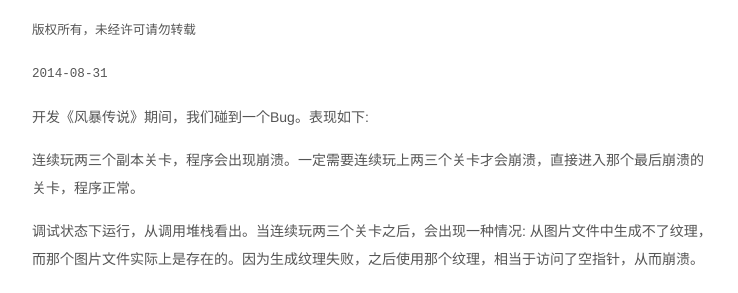
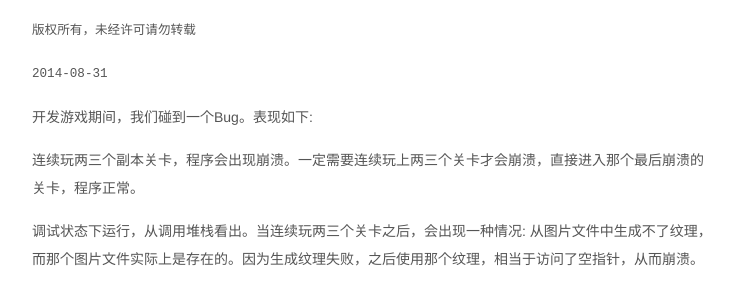
Before and after one commit to jzpangpang/hjcapple.github.com, a Jekyll site: the page built from _posts/2014-08-31-file-handle-leak.md, in a window 1280 px wide and 900 px high. Shown: the part 273-566 px from the top of the window, without its empty margins (268-1006 px from the left). Built offline with Jekyll 4.4.1, drawn with Linux system fonts in a browser that asks for light colours; nearby versions of some CDN libraries; Markdown is read by kramdown in place of the engine named in the settings.

Commit message:
将博客中，游戏的名字去掉

```diff
--- a/_posts/2014-08-31-file-handle-leak.md
+++ b/_posts/2014-08-31-file-handle-leak.md
@@ -5,7 +5,7 @@
 
 ---
 
-开发《风暴传说》期间，我们碰到一个Bug。表现如下:
+开发游戏期间，我们碰到一个Bug。表现如下:
 
 连续玩两三个副本关卡，程序会出现崩溃。一定需要连续玩上两三个关卡才会崩溃，直接进入那个最后崩溃的关卡，程序正常。
 
```
